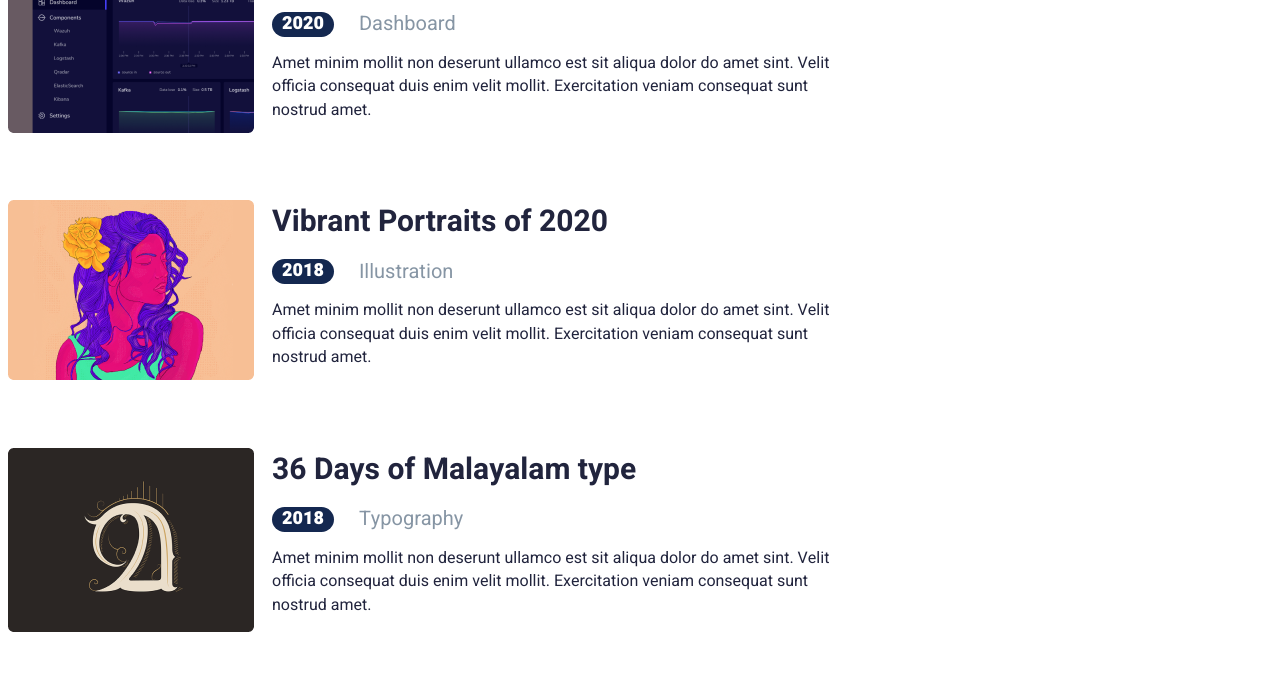
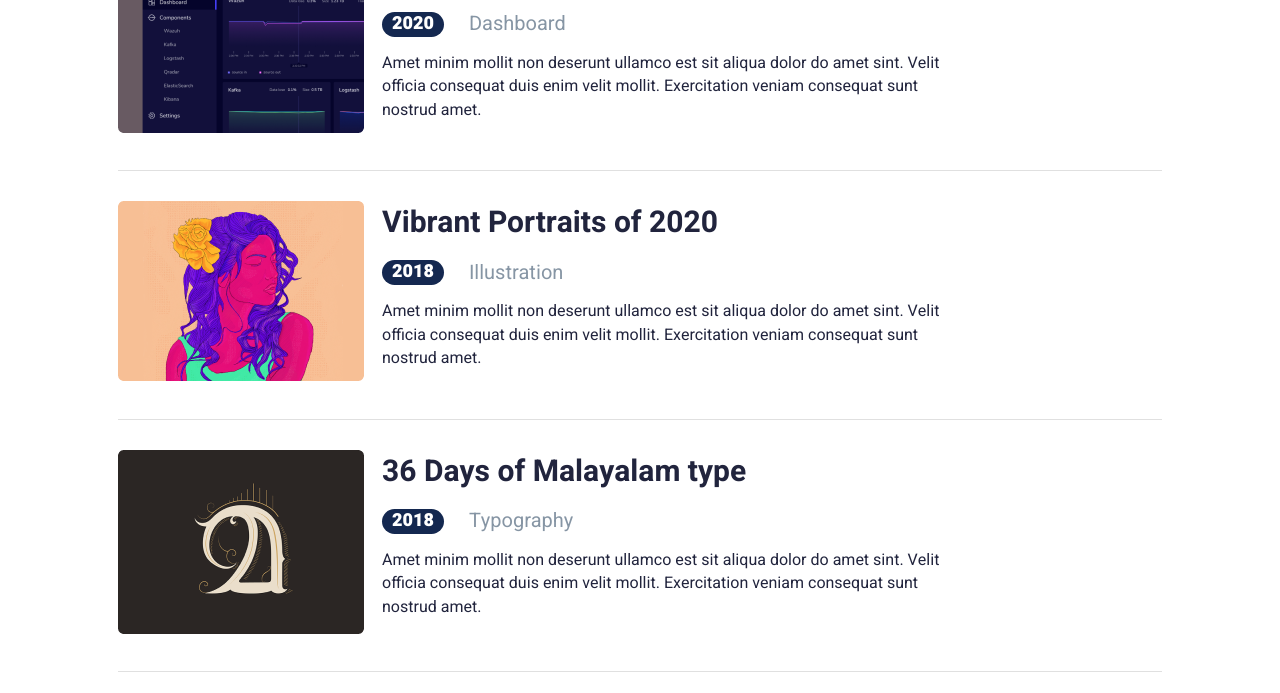
Before and after one commit to morina5222/hw_my_first, a plain HTML site: page src/index.html in a window 1280 px wide. Shown: the part 1089-1782 px from the top of the page. Drawn offline with Linux system fonts and the light colour scheme.

Commit message:
Update style.css

```diff
--- a/src/css/style.css
+++ b/src/css/style.css
@@ -8,6 +8,7 @@ body {
 
 .container {
   max-width: 1044px;
+  margin: 0 auto;
 }
 
   .site-navigation-item {
@@ -140,7 +141,7 @@ a {
   align-items: flex-start;
   padding: 0px 0px 30px 0px;
   margin: 0px 0px 30px 0px;
-  border-bottom: 1px soild #e0e0e0;
+  border-bottom: 1px solid #e0e0e0;
 }
 
 .works-img {
```
